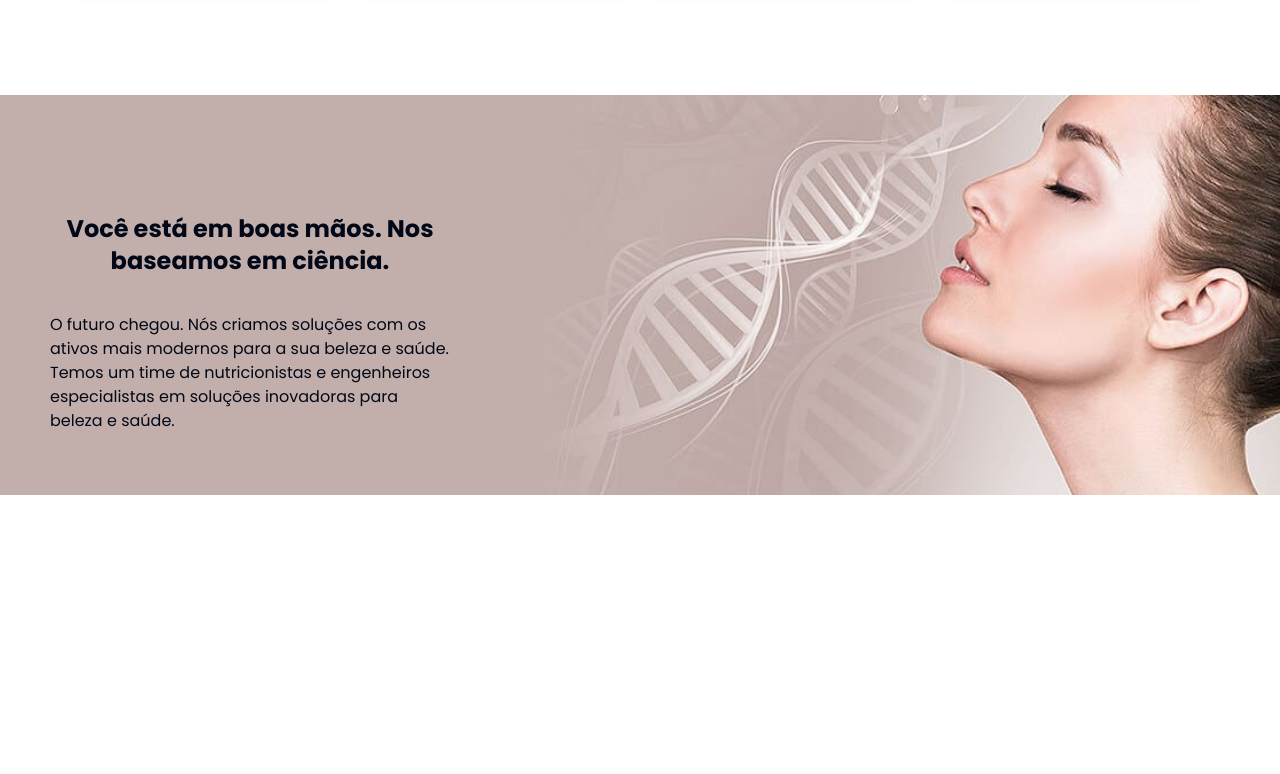
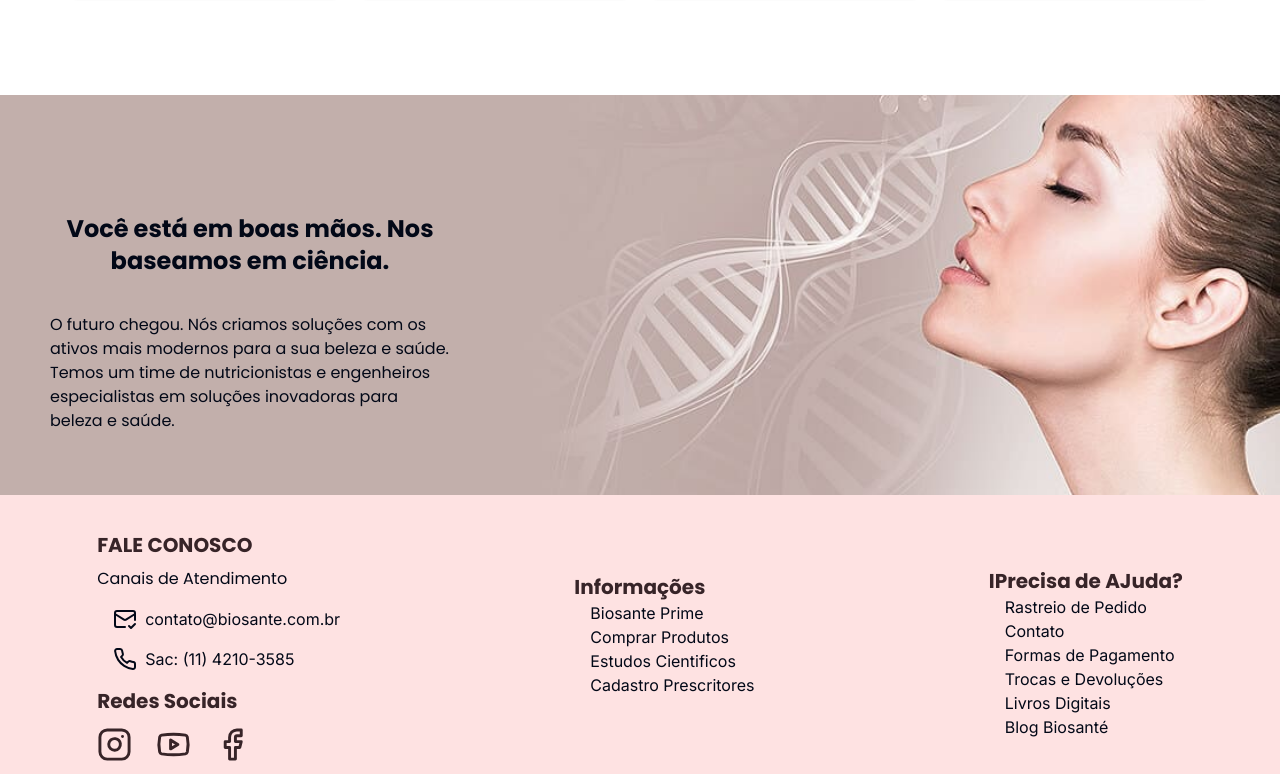
Before and after one commit to llucasgomes/biosante-upgrade, a Next.js app: page / in a window 1280 px wide. Shown: the part 1144-1918 px from the top of the page. Before the commit the page ends 1639 px from the top, so only its background shows below. Built offline with nearby package versions, Linux system fonts and the light colour scheme.

Commit message:
:sparkles: feat: Footer

```diff
--- a/src/app/layout.tsx
+++ b/src/app/layout.tsx
@@ -5,6 +5,7 @@ import { inter } from "./ui/fonts";
 
 import "./globals.css";
 import Header from "@/components/Header/Header";
+import Footer from "@/components/Footer/Footer";
 
 export const metadata: Metadata = {
   title: "Biosanté",
@@ -28,6 +29,7 @@ export default function RootLayout({
         >
           <Header />
           {children}
+          <Footer />
         </ThemeProvider>
       </body>
     </html>
```
